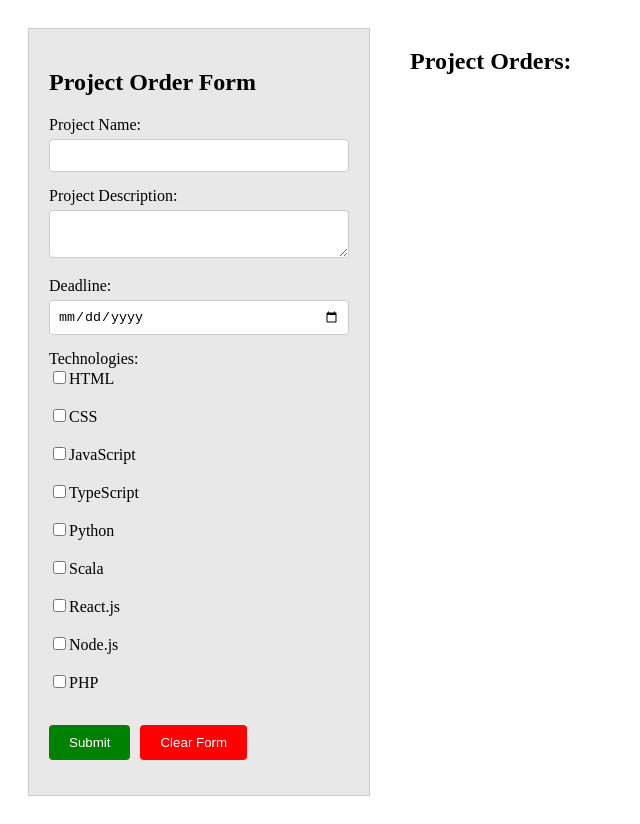
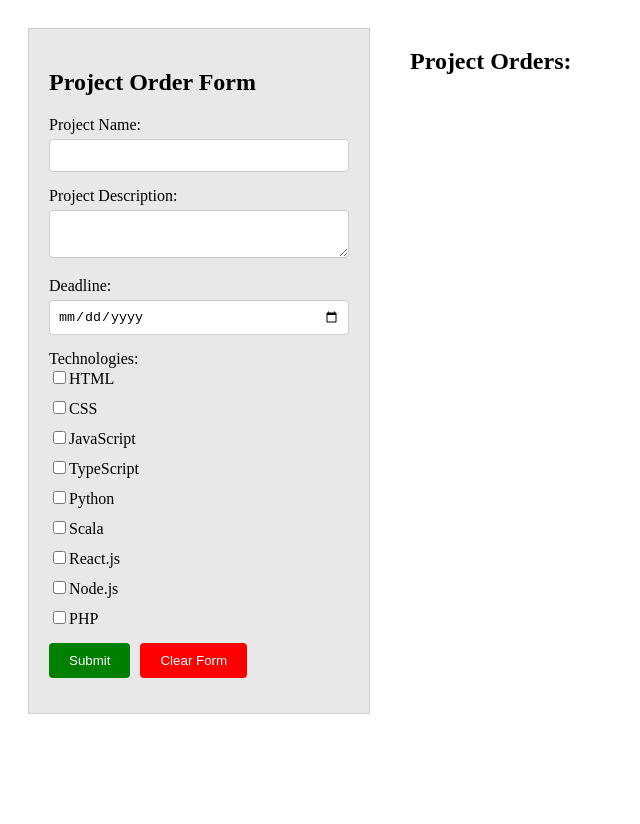
Before and after one commit to Proga-React-Practice/Maxym-Hladun-Epsilon, a React (Vite) app in the folder vite-project/: page / in a window 1280 px wide. Shown: the whole page, without its empty margins (0-640 px from the left). After the commit the page ends 800 px from the top, so only its background shows below. Built offline with nearby package versions, Linux system fonts and the light colour scheme.

Commit message:
forms and cards with fixed problems

```diff
--- a/vite-project/src/AddOrderForm.tsx
+++ b/vite-project/src/AddOrderForm.tsx
@@ -1,13 +1,20 @@
 import React, { useState } from "react";
 import "./FormStyles.css";
+import { Project } from "./Utils";
+import Checkbox from "./Checkbox";
 
-interface Project {
-  id: number;
-  name: string;
-  description: string;
-  deadline: string;
-  technologies: string[];
-}
+const TechnologiesList: { id: string; name: string }[] = [
+  { id: "html", name: "HTML" },
+  { id: "css", name: "CSS" },
+  { id: "js", name: "JavaScript" },
+  { id: "ts", name: "TypeScript" },
+  { id: "python", name: "Python" },
+  { id: "scala", name: "Scala" },
+  { id: "reactjs", name: "React.js" },
+  { id: "nodejs", name: "Node.js" },
+  { id: "php", name: "PHP" },
+  // Add more technologies as needed
+];
 
 const AddOrderForm: React.FC<{
   addProject: (project: Project) => void;
@@ -39,8 +46,7 @@ const AddOrderForm: React.FC<{
     setTechnologies([]);
   };
 
-  const handleCheckboxChange = (e: React.ChangeEvent<HTMLInputElement>) => {
-    const { value } = e.target;
+  const handleCheckboxChange = (value: string) => {
     if (technologies.includes(value)) {
       setTechnologies(technologies.filter((tech) => tech !== value));
     } else {
@@ -84,97 +90,16 @@ const AddOrderForm: React.FC<{
           </div>
           <div className="form-group">
             <label>Technologies:</label>
-            <br />
-            <div className="TechnologyComponent">
-              <input
-                type="checkbox"
-                id="html"
-                value="HTML"
-                onChange={handleCheckboxChange}
-              />
-              <label htmlFor="html">HTML</label>
+            <div className="TechnologyContainer">
+              {TechnologiesList.map((tech) => (
+                <Checkbox
+                  key={tech.id}
+                  id={tech.id}
+                  value={tech.name}
+                  onChange={handleCheckboxChange}
+                />
+              ))}
             </div>
-            <br />
-            <div className="TechnologyComponent">
-              <input
-                type="checkbox"
-                id="css"
-                value="CSS"
-                onChange={handleCheckboxChange}
-              />
-              <label htmlFor="css">CSS</label>
-            </div>
-            <br />
-            <div className="TechnologyComponent">
-              <input
-                type="checkbox"
-                id="js"
-                value="JavaScript"
-                onChange={handleCheckboxChange}
-              />
-              <label htmlFor="js">JavaScript</label>
-            </div>
-            <br />
-            <div className="TechnologyComponent">
-              <input
-                type="checkbox"
-                id="ts"
-                value="TypeScript"
-                onChange={handleCheckboxChange}
-              />
-              <label htmlFor="ts">TypeScript</label>
-            </div>
-            <br />
-            <div className="TechnologyComponent">
-              <input
-                type="checkbox"
-                id="python"
-                value="Python"
-                onChange={handleCheckboxChange}
-              />
-              <label htmlFor="python">Python</label>
-            </div>
-            <br />
-            <div className="TechnologyComponent">
-              <input
-                type="checkbox"
-                id="scala"
-                value="Scala"
-                onChange={handleCheckboxChange}
-              />
-              <label htmlFor="scala">Scala</label>
-            </div>
-            <br />
-            <div className="TechnologyComponent">
-              <input
-                type="checkbox"
-                id="reactjs"
-                value="React.js"
-                onChange={handleCheckboxChange}
-              />
-              <label htmlFor="reactjs">React.js</label>
-            </div>
-            <br />
-            <div className="TechnologyComponent">
-              <input
-                type="checkbox"
-                id="nodejs"
-                value="Node.js"
-                onChange={handleCheckboxChange}
-              />
-              <label htmlFor="nodejs">Node.js</label>
-            </div>
-            <br />
-            <div className="TechnologyComponent">
-              <input
-                type="checkbox"
-                id="php"
-                value="PHP"
-                onChange={handleCheckboxChange}
-              />
-              <label htmlFor="php">PHP</label>
-            </div>
-            <br />
           </div>
 
           <div className="form-group">
--- /dev/null
+++ b/vite-project/src/Checkbox.tsx
@@ -0,0 +1,27 @@
+import React from "react";
+
+interface CheckboxProps {
+  id: string;
+  value: string;
+  onChange: (value: string) => void;
+}
+
+const Checkbox: React.FC<CheckboxProps> = ({ id, value, onChange }) => {
+  const handleCheckboxChange = (e: React.ChangeEvent<HTMLInputElement>) => {
+    onChange(e.target.value);
+  };
+
+  return (
+    <div className="TechnologyComponent">
+      <input
+        type="checkbox"
+        id={id}
+        value={value}
+        onChange={handleCheckboxChange}
+      />
+      <label htmlFor={id}>{value}</label>
+    </div>
+  );
+};
+
+export default Checkbox;
--- a/vite-project/src/FormStyles.css
+++ b/vite-project/src/FormStyles.css
@@ -46,3 +46,9 @@ button[type="button"] {
 button:hover {
   opacity: 0.8;
 }
+
+.TechnologyContainer {
+  display: flex;
+  flex-direction: column;
+  gap: 10px;
+}
--- /dev/null
+++ b/vite-project/src/Utils.ts
@@ -0,0 +1,7 @@
+export interface Project {
+  id: number;
+  name: string;
+  description: string;
+  deadline: string;
+  technologies: string[];
+}
```
Also changed, not shown: vite-project/src/App.tsx (+1 -8 lines), vite-project/src/Cards.tsx (+1 -8 lines).
